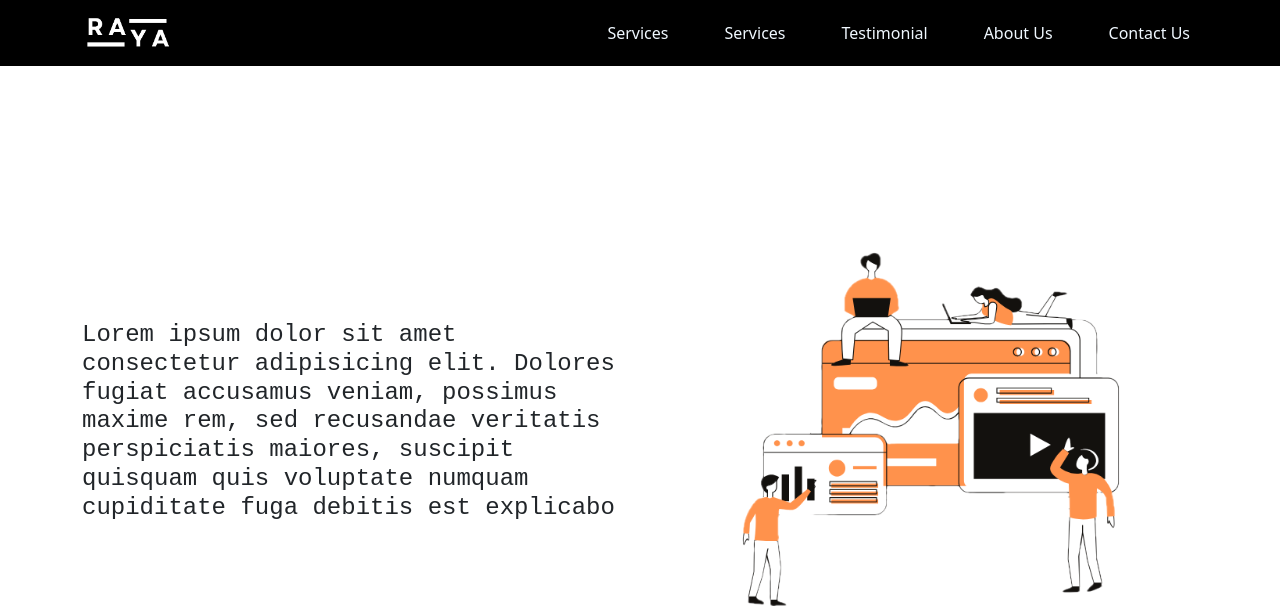
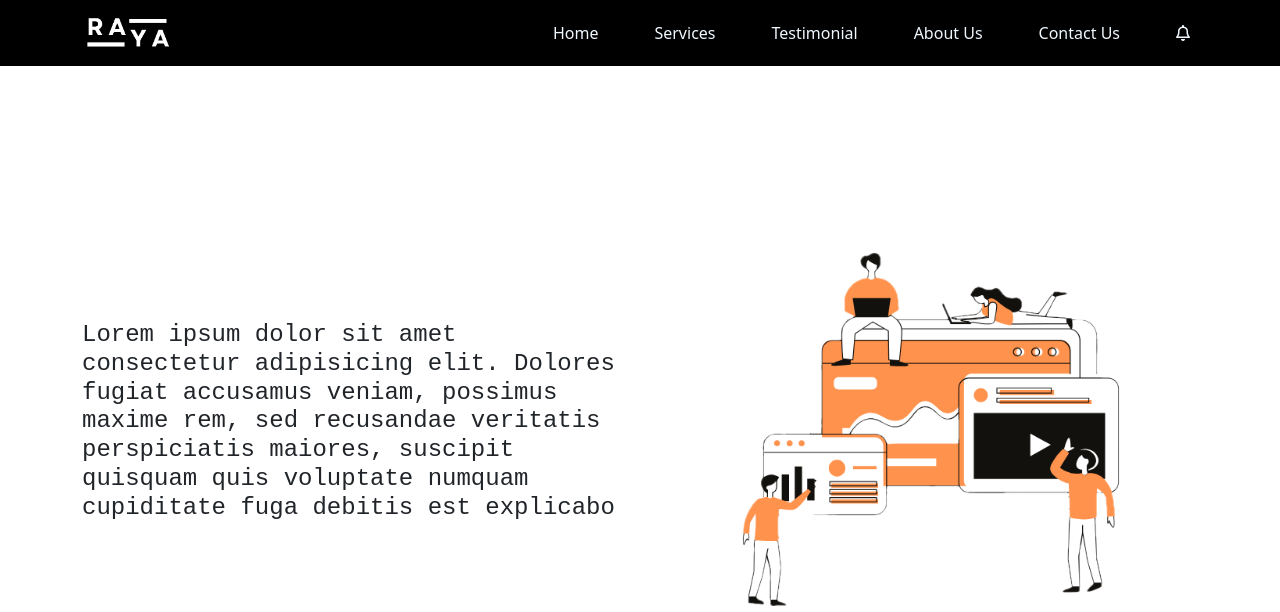
Before and after one commit to developerRanjeet/flask-mongodb-web-app, a Flask app: page / in a window 1280 px wide. Shown: the top 612 px of the page. Run offline with Flask 3, Linux system fonts and the light colour scheme; some libraries are stand-ins or nearby versions.

Commit message:
modify header

```diff
--- a/templates/header.html
+++ b/templates/header.html
@@ -10,10 +10,10 @@
       content="Web site created using create-react-app"
     />
     <link rel="apple-touch-icon" href="static/logo192.png" />
-    <link rel="manifest" href="manifest.json" />
     <link href="static/assets/dist/css/bootstrap.min.css" rel="stylesheet">
     <title>My Website</title>
     <link href="static/assets/css/style.css" rel="stylesheet">
+    <link rel="stylesheet" href="https://cdnjs.cloudflare.com/ajax/libs/font-awesome/6.0.0-beta3/css/all.min.css">
   </head>
   <body>
     <header class="container-fluid">
@@ -26,10 +26,10 @@
           <div class="" id="navbarNav" style="text-align: right;">
             <ul class="navbar-nav" style="gap: 40px;">
               <li class="nav-item">
-                <a class="nav-link" href="#home">Services</a>
+                <a class="nav-link" href="/">Home</a>
               </li>
               <li class="nav-item">
-                <a class="nav-link" href="#services">Services</a>
+                <a class="nav-link" href="#service">Services</a>
               </li>
               <li class="nav-item">
                 <a class="nav-link" href="#testimonial">Testimonial</a>
@@ -40,6 +40,9 @@
               <li class="nav-item">
                 <a class="nav-link" href="#contact">Contact Us</a>
               </li>
+              <li class="nav-item">
+                <a class="nav-link" href="/notification"><i class="fa-regular fa-bell"></i></a>
+              </li>
             </ul>
           </div>
         </div>
```
